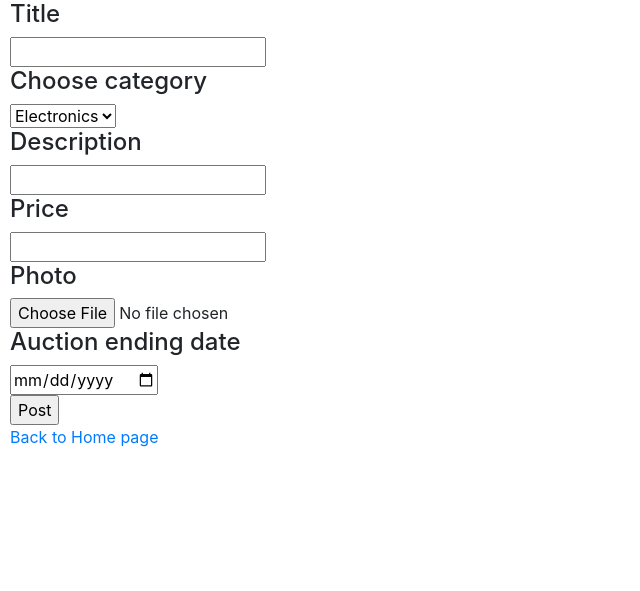
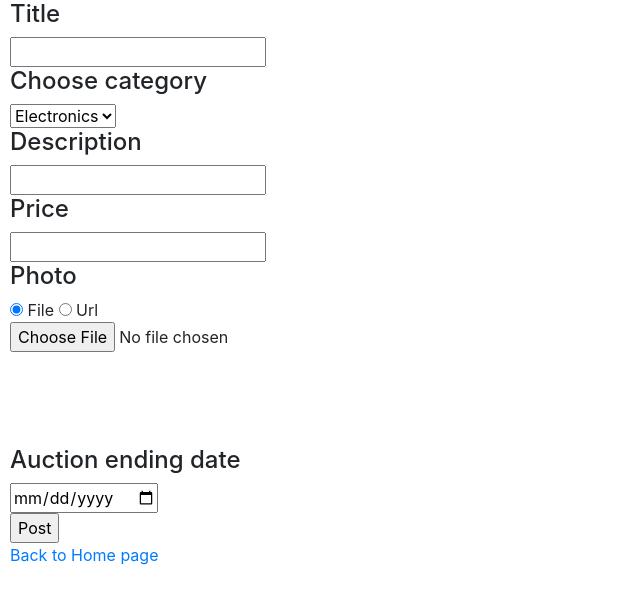
Before and after one commit to g1yk/ecommerce, a Django app: page /new in a window 1280 px wide. Shown: the part 209-800 px from the top of the page, without its empty margins (0-640 px from the left). Run offline with Django 3.2, Linux system fonts and the light colour scheme; data comes from the database, SQL or seed files in the repository; some libraries are stand-ins or nearby versions.

Commit message:
added url image option in html

```diff
--- a/auctions/forms.py
+++ b/auctions/forms.py
@@ -20,6 +20,7 @@ class ListingForm(forms.ModelForm):
             "description",
             "price",
             "photo",
+            "image_url",
             "end_date"
         ]
 
--- a/auctions/models.py
+++ b/auctions/models.py
@@ -37,8 +37,8 @@ class Listing(models.Model):
     title = models.CharField(max_length=64)
     description = models.CharField(max_length=256)
     price = models.DecimalField(max_digits=24, decimal_places=2)
-    photo = models.ImageField()
-    # image_url = models.URLField(blank=true)
+    photo = models.ImageField(null=True)
+    image_url = models.CharField(max_length=1024, null=True)
     bid = models.ForeignKey(
         Bid, on_delete=models.CASCADE, blank=True, null=True)
     user = models.ForeignKey(
@@ -57,8 +57,27 @@ class Listing(models.Model):
     created_at = models.DateTimeField(default=timezone.now)
     end_date = models.DateTimeField(default=timezone.now)
 
+    class Meta:
+        constraints = [
+            models.CheckConstraint(
+                name="%(app_label)s_%(class)s_file_or_url",
+                check=(
+                    models.Q(photo__isnull=True, image_url__isnull=False)
+                    | models.Q(photo__isnull=False, image_url__isnull=True)
+                ),
+            )
+        ]
+
     def __str__(self):
         return self.title
+
+
+# class Image(models.Model):
+#     photo = models.ImageField(null=True)
+#     image_url = models.CharField(max_length=1024, null=True)
+#     item_url = models.CharField(max_length=124, null=True)
+#     item = models.ForeignKey(Listing, on_delete=models.CASCADE, related_name="item_photo")
+
 
 
 class Watchlist(models.Model):
--- a/auctions/templates/auctions/index.html
+++ b/auctions/templates/auctions/index.html
@@ -41,8 +41,11 @@
      <div class="d-flex justify-content-between container mt-5">
         {% for status in statuses %}
             <div class="card p-3 bg-white"><i class="fa fa-apple"></i>
-
+                    {% if status.listing.photo.url != None %}
                 <div class="about-product text-center mt-2"><img src="{{status.listing.photo.url}}" height="300" width="300">
+                    {%else%}
+                <div class="about-product text-center mt-2"><img src="{{status.listing.image_url}}" height="300" width="300">
+                    {%endif%}
                     <div>
                         <a href="{% url 'listing' status.listing.id %}">
                         <h4>{{ status.listing.title }}</h4></a>
--- a/auctions/templates/auctions/new.html
+++ b/auctions/templates/auctions/new.html
@@ -1,4 +1,9 @@
 {% extends "auctions/layout.html" %}
+
+
+
+
+
 
 {% block body %}
 
@@ -10,6 +15,7 @@
     <input type="text" name="title">
 
     <input type='hidden' value='{{listing.pk}}' name='pk'>
+
 
 
     <h4>Choose category</h4>
@@ -28,7 +34,19 @@
     <input type="number" name="price">
 
     <h4>Photo</h4>
-    <input type="file"  accept="image/*" name="photo" id="file">
+
+    <input type="radio" onclick="javascript:imageFieldCheck();" name="photo" id="fileCheck" checked> File
+    <input type="radio" onclick="javascript:imageFieldCheck();"  id="urlCheck" name="photo"> Url
+
+    <div id="fileOption">
+        <input type="file"  accept="image/*" name="photo" id="file">
+        </div>
+
+     <div id="urlOption" style="visibility:hidden">
+    <p>Or upload URL of Image</p>
+        <input type="text" name="image_url">
+        </div>
+
 
     <br>
     <h4>Auction ending date</h4>
@@ -45,4 +63,16 @@
 
 
 <a href="{% url 'index' %}"> Back to Home page</a>
+
+<script>
+    function imageFieldCheck() {
+      if (document.getElementById('urlCheck').checked) {
+          document.getElementById('urlOption').style.visibility = 'visible', document.getElementById('fileOption').style.visibility = 'hidden';
+
+      }
+      else document.getElementById('urlOption').style.visibility = 'hidden', document.getElementById('fileOption').style.visibility = 'visible';
+
+  }
+  </script>
+
 {% endblock %}
```
Also changed, not shown: auctions/migrations/0022_auto_20211014_0107.py (added), auctions/migrations/0023_alter_listing_image_url.py (added), db.sqlite3.
